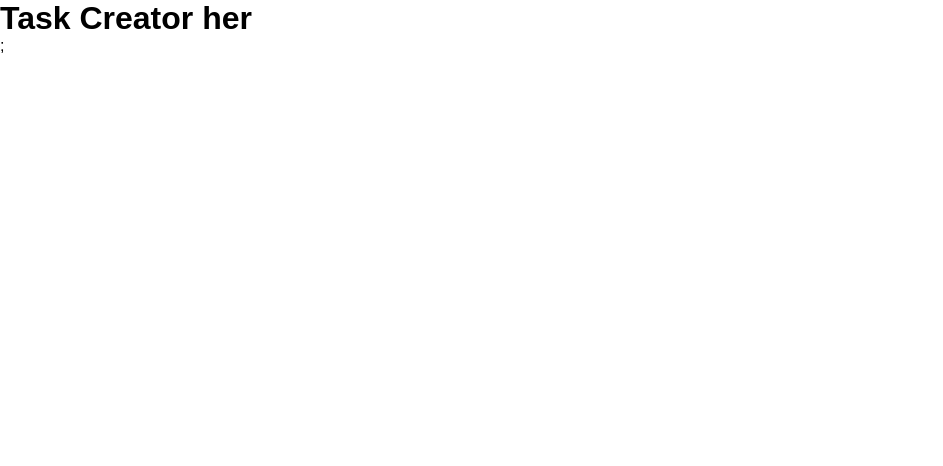
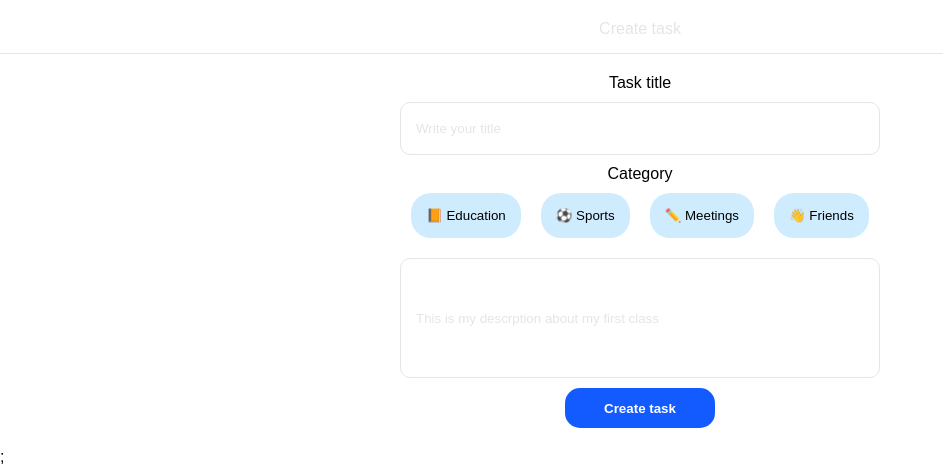
Before and after one commit to cutioluis/task-manager, a Next.js app: page /new in a window 1280 px wide. Shown: the top 466 px of the page, without its empty margins (0-943 px from the left). Built offline with nearby package versions, Linux system fonts and the light colour scheme.

Commit message:
CREATE new component task

```diff
--- a/src/pages/new.js
+++ b/src/pages/new.js
@@ -1,7 +1,153 @@
-import React from "react";
+import { useRouter } from "next/router";
+import React, { useState } from "react";
+import styled from "styled-components";
+import { COLORS, SIZES } from "../constants/index";
+
+import { useTask } from "../context/TaskContext";
+
+const TitleNew = styled.div`
+  margin: 20px 0;
+  text-align: center;
+  padding: 0 0 15px 0;
+  border-bottom: 1px solid ${COLORS.whiteSoft};
+
+  p {
+    font-weight: 500;
+    color: ${COLORS.whiteSoft};
+  }
+`;
+
+const TaskForm = styled.form`
+  display: flex;
+  text-align: center;
+  margin: 20px auto;
+  max-width: 500px;
+  flex-direction: column;
+`;
+
+const InputTask = styled.input.attrs((props) => ({
+  type: "text",
+  size: props.size || "1em",
+}))`
+  margin: 10px;
+  border: 1px solid ${COLORS.whiteSoft};
+  height: ${(props) => props.size};
+  padding: 5px 15px;
+  border-radius: 10px;
+  &::placeholder {
+    color: ${COLORS.whiteSoft};
+  }
+`;
+
+const TaskTitle = styled.span`
+  font-weight: 500;
+`;
+
+const TaskButton = styled.button`
+  cursor: pointer;
+  margin: 0 auto;
+  border: none;
+  font-weight: 600;
+  color: white;
+  background: ${COLORS.blue};
+  border-radius: 15px;
+  height: 40px;
+  width: 150px;
+`;
+
+const CategoryContainer = styled.div`
+  display: flex;
+  justify-content: center;
+`;
+
+const ButtonCategory = styled.button`
+  margin: 10px;
+  padding: 15px;
+  height: auto;
+  width: auto;
+  border: none;
+  background-color: #cfecff;
+  border-radius: ${SIZES.RadiusBox};
+
+  &:checked {
+    border: 2px solid ${COLORS.blue};
+  }
+`;
+
+const categorys = [
+  {
+    name: "📙 Education",
+  },
+  {
+    name: "⚽ Sports",
+  },
+  {
+    name: "✏️ Meetings",
+  },
+  {
+    name: "👋️ Friends",
+  },
+];
 
 const TaskCreator = () => {
-  return <h1>Task Creator her</h1>
+  const { push } = useRouter();
+
+  const { createTask } = useTask();
+
+  const [task, setTask] = useState({
+    title: "",
+    description: "",
+  });
+
+  const handleChange = (e) => {
+    setTask({ ...task, [e.target.name]: e.target.value });
+  };
+
+  const handleSubmit = (e) => {
+    e.preventDefault();
+    createTask(task.title, task.description);
+    push("/");
+  };
+
+  return (
+    <>
+      <TitleNew>
+        <p>Create task</p>
+      </TitleNew>
+      <TaskForm onSubmit={handleSubmit} action="">
+        <TaskTitle>Task title</TaskTitle>
+        <InputTask
+          onChange={handleChange}
+          type="text"
+          size="4em"
+          placeholder="Write your title"
+          name="title"
+        ></InputTask>
+        <TaskTitle>Category</TaskTitle>
+
+        <CategoryContainer>
+          {categorys.map((category) => (
+            <ButtonCategory
+              onClick={(e) => {
+                e.stopPropagation();
+              }}
+            >
+              {category.name}
+            </ButtonCategory>
+          ))}
+        </CategoryContainer>
+
+        <InputTask
+          onChange={handleChange}
+          type="text"
+          size="9em"
+          placeholder="This is my descrption about my first class"
+          name="description"
+        ></InputTask>
+        <TaskButton>Create task</TaskButton>
+      </TaskForm>
+    </>
+  );
 };
 
 export default TaskCreator;
```
